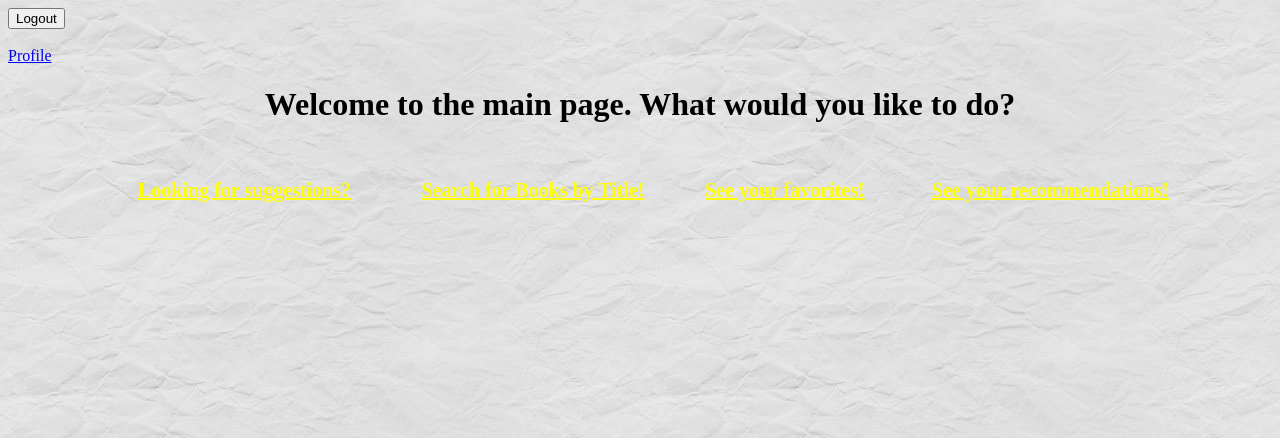
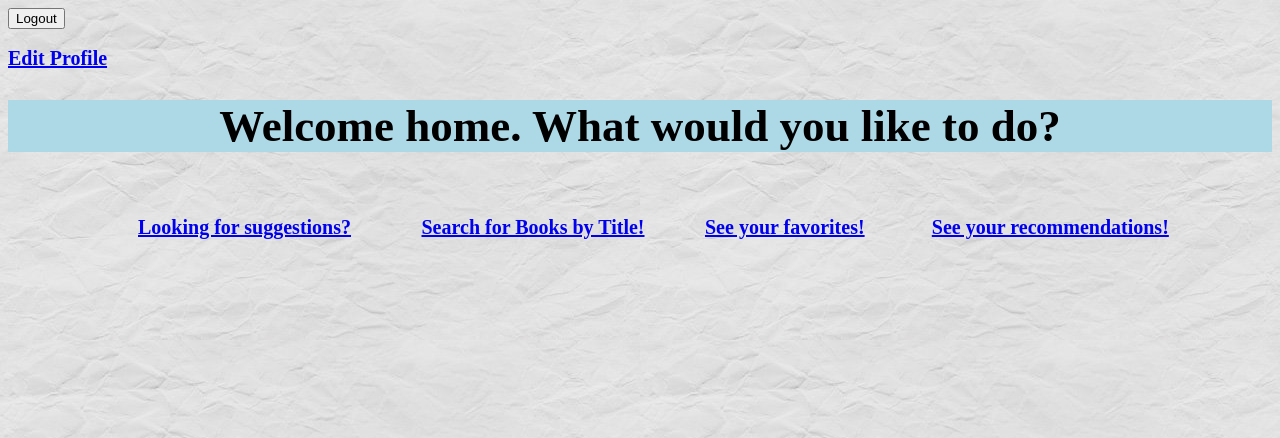
Before and after one commit to fatalvisor/CSC4350_BookBite, a Flask app: page /homepage in a window 1280 px wide. Shown: the top 438 px of the page. Run offline with Flask 2, Linux system fonts and the light colour scheme; the visitor is signed in with stand-in values (Sample User, id 1); data comes from the database, SQL or seed files in the repository; data that the repository does not hold is empty; some libraries are stand-ins or nearby versions.

Commit message:
Added additional CSS and cleaned/clarified function comments.

```diff
--- a/app.py
+++ b/app.py
@@ -59,7 +59,6 @@ bp = flask.Blueprint(
 
 db.init_app(app)
 with app.app_context():
-    # db.drop_all()
     db.create_all()
     login_manager = LoginManager()
     login_manager.login_view = "login"
@@ -130,13 +129,14 @@ def login_post():
 def logout():
     """Clears the current user's session cookies and redirects you back to the login page."""
     logout_user()
+    flask.flash("You have successfully logged out.")
     return flask.redirect(flask.url_for("login"))
 
 
 @app.route("/profile", methods=["GET", "POST"])
 @login_required
 def profile():
-    """Provides the current user with the ability to update their username, email, and password."""
+    """Provides the current user with the ability to update their username and email."""
     return_home_button = ReturnHomeButton()
     form = UserForm()
     id = current_user.id
@@ -218,7 +218,6 @@ def homepage():
         display_number=display_number,
         favorite_themes=favorite_themes,
     )
-    # return flask.render_template("homepage.html", logout_button=logout_button)
 
 
 @app.route("/suggestions", methods=["GET", "POST"])
@@ -368,7 +367,7 @@ def handle_dualsubmits_add():
 @app.route("/handle_triple_submits", methods=["POST"])
 @login_required
 def handle_triple_submits():
-    """Based on whether the user wants to explore a book or unfavorite a book, redirect to proper routes accordingly."""
+    """Based on whether the user wants to explore a book, unfavorite a book, or send a book recommendation, redirect to proper routes accordingly."""
     bookinfo_form_srecs = BookInfoFormSendRecs()
     if bookinfo_form_srecs.validate_on_submit():
         if bookinfo_form_srecs.submit_explore.data is True:
@@ -395,7 +394,7 @@ def handle_triple_submits():
 @app.route("/handle_triplesubmits_recdelete", methods=["POST"])
 @login_required
 def handle_triplesubmits_recdelete():
-    """Based on whether the user wants to explore a book or unfavorite a book, redirect to proper routes accordingly."""
+    """Based on whether the user wants to explore a book, unfavorite a book, or delete a book recommendation from another, redirect to proper routes accordingly."""
     bookinfo_form_drecs = BookInfoFormDeleteRecs()
     if bookinfo_form_drecs.validate_on_submit():
         if bookinfo_form_drecs.submit_explore.data is True:
@@ -459,7 +458,7 @@ def delete_favorite():
 @app.route("/recommendations")
 @login_required
 def recommendations():
-    """Displays the current user's favorited books on the 'recommendations' page."""
+    """Displays recommended books sent by other users to the currnent user on the 'recommendations' page."""
     return_home_button = ReturnHomeButton()
     bookinfo_form_drecs = BookInfoFormDeleteRecs()
     all_recommendations = Recommendations.query.filter_by(
@@ -497,29 +496,10 @@ def recommendations():
         )
 
 
-@app.route("/handle_dualsubmits_recommendations_delete", methods=["POST"])
-@login_required
-def handle_dualsubmits_recommendations_delete():
-    """Based on whether the user wants to explore a book or unfavorite a book, redirect to proper routes accordingly."""
-    bookinfo_form_d = BookInfoFormAdd()
-    if bookinfo_form_d.validate_on_submit():
-        if bookinfo_form_d.submit_explore.data is True:
-            return flask.redirect(
-                flask.url_for("get_book_info", isbn=bookinfo_form_d.isbn.data)
-            )
-        else:
-            return flask.redirect(
-                flask.url_for(
-                    "delete_recommendations",
-                    isbn=bookinfo_form_d.isbn.data,
-                )
-            )
-
-
 @app.route("/add_recommendations")
 @login_required
 def add_recommendations():
-    """Adds a valid book ISBN to the favorites list before redirecting the user to the original page from which a book was recommended."""
+    """Adds a valid book ISBN to another user's recommendations list before redirecting the current user to the original page from which a book was recommended."""
     isbn = flask.request.args.get("isbn")
     receiver_username = flask.request.args.get("receiver_username")
     if receiver_username == "":
@@ -559,7 +539,7 @@ def add_recommendations():
 @app.route("/delete_recommendations")
 @login_required
 def delete_recommendations():
-    """If found, removes a book from the recommendations list before returning the user back to the favorites page."""
+    """If found, removes a book from the current user's recommendations list before returning the user back to the recommendations page."""
     isbn = flask.request.args.get("isbn")
     deleted_book = Recommendations.query.filter_by(
         receiverUsername=current_user.username, bookISBN=isbn
--- a/models.py
+++ b/models.py
@@ -62,6 +62,8 @@ class LoginForm(FlaskForm):
 
 
 class UserForm(FlaskForm):
+    """Establishes the basic fields required for a form used to update a user's username and email information."""
+
     username = StringField("Username", validators=[InputRequired()])
     email = StringField("Email", validators=[InputRequired()])
 
@@ -168,7 +170,7 @@ class BookTitleForm(FlaskForm):
 class ReturnHomeButton(FlaskForm):
     """Creates a form with a single button to send the user back to the homepage when clicked."""
 
-    submit = SubmitField("Return home")
+    submit = SubmitField("Return Home")
 
 
 class LogoutButton(FlaskForm):
@@ -181,7 +183,7 @@ class LogoutButton(FlaskForm):
 # SECTION 4: DATABASE MODELS
 # =====================================================================
 class Users(db.Model, UserMixin):
-    """Defines a "Users" table in the database with three basic attributes: the user's username, email, and password."""
+    """Defines a "Users" table in the database with three basic attributes outside of id: the user's username, email, and password."""
 
     id = db.Column(db.Integer, primary_key=True)
     username = db.Column(db.String(80), nullable=False)
@@ -190,7 +192,7 @@ class Users(db.Model, UserMixin):
 
 
 class Favorites(db.Model):
-    """Defines a "Favorites" table in the database with three basic attributes: an ID, the user's email, and the ISBN of the favorited book."""
+    """Defines a "Favorites" table in the database with two basic attributes outside of ID: the user's email and the ISBN of the favorited book."""
 
     id = db.Column(db.Integer, primary_key=True)
     email = db.Column(db.String(100), nullable=False)
@@ -201,7 +203,7 @@ class Favorites(db.Model):
 
 
 class Recommendations(db.Model):
-    """Defines a "Recommendations" table in the database with three basic attributes: an ID, the user's email, and the ISBN of the favorited book."""
+    """Defines a "Recommendations" table in the database with three basic attributes outside of ID: the sender's name, receiver's name, and ISBN of the recommended book."""
 
     id = db.Column(db.Integer, primary_key=True)
     senderUsername = db.Column(db.String(80), nullable=False)
--- a/static/homepage.css
+++ b/static/homepage.css
@@ -1,5 +1,19 @@
 body {
     background-image: url(homepage_bg.jpg);
+}
+
+h1 {
+    font-size: 45px;
+    background-color: lightblue;
+}
+
+img {
+    border-radius: 10%;
+    border: 2px solid black;
+}
+
+img:hover {
+    transform: scale(1.03);
 }
 
 #primary_header {
@@ -11,8 +25,6 @@ body {
 }
 
 .options {
-
-    color: yellow;
     font-size: 20px;
 }
 
@@ -26,6 +38,7 @@ body {
 
 .center-text {
     text-align: center;
+    font-size: 20px;
 }
 
 
--- a/static/signup_login.css
+++ b/static/signup_login.css
@@ -1,5 +1,9 @@
 body {
     background-image: url(authentication_background.jpg);
+}
+
+h1 {
+    font-size: 45px;
 }
 
 .center-text {
--- a/templates/bookpage.html
+++ b/templates/bookpage.html
@@ -9,7 +9,7 @@
     <div class="center-text">
         <h1>About the book:</h1>
 
-        <b>{{book_title}}</b><br>
+        <b>{{book_title}}</b><br><br>
         <div class="center-image">
             <img src="{{book_cover}}" /><br>
         </div>
--- a/templates/favorites.html
+++ b/templates/favorites.html
@@ -11,8 +11,9 @@
         {{ return_home_button.submit }}
     </form>
 
-    <h1 class=center-text>Your Favorites:</h1>
+    <h1>Your Favorite Library:</h1>
 
+    <div class="center-text">
         <!--Flashed messages will appear here.-->
         {% with messages = get_flashed_messages() %}
         {% if messages %}
@@ -21,6 +22,7 @@
         {% endfor %}
         {% endif %}
         {% endwith %}
+    </div>
 
     {% if num_books is defined %}
     <div class="grid-column">
--- a/templates/homepage.html
+++ b/templates/homepage.html
@@ -11,10 +11,12 @@
         {{ logout_button.submit }}
     </form> <br>
 
-    <a href="{{url_for('profile')}}">Profile</a>
+    <a class="options" href="{{url_for('profile')}}"><b>Edit Profile</b></a>
     <br>
 
-    <h1 id="primary_header">Welcome to the main page. What would you like to do?</h1>
+    <h1 id="primary_header">Welcome home. What would you like to do?</h1>
+
+    <div class="center-text">
         <!--Flashed messages will appear here.-->
         {% with messages = get_flashed_messages() %}
         {% if messages %}
@@ -23,9 +25,9 @@
         {% endfor %}
         {% endif %}
         {% endwith %}
+    </div><br>
 
-    <br>
-    <p id="main_content_1">
+    <p class="main_content_1">
     <div class="options-grid">
         <a class="options" href="{{url_for('suggestions')}}"><b>Looking for suggestions?</b></a>
         <a class="options" href="{{url_for('search_by_title')}}"><b>Search for Books by Title!</b></a>
@@ -38,7 +40,7 @@
         {% if num_books != 0 %}
         {% for index in range(display_number) %}
         <div>
-            <p>Recommend based upon your favorites:</p>
+            <p>Based upon your favorites, we recommend you check out:</p>
             <p><b>Title: {{book_titles[index]}}</b></p>
             <form action="/handle_dualsubmits_add" method="POST">
                 {{ bookinfo_form_a.csrf_token }}
--- a/templates/search_by_title.html
+++ b/templates/search_by_title.html
@@ -12,7 +12,7 @@
     </form>
 
     <div class="center-text">
-        <h1>Provide the title! Suggestions will be Provided:</h1>
+        <h1>Provide the Title! Key Suggestions will be Provided:</h1>
 
         <!--Flashed messages will appear here.-->
         {% with messages = get_flashed_messages() %}
@@ -21,7 +21,7 @@
         <b>{{message}}</b>
         {% endfor %}
         {% endif %}
-        {% endwith %}
+        {% endwith %}<br>
 
         <div class="center-image">
             <form method="POST" action="/handle_title_selection">
--- a/templates/suggestions.html
+++ b/templates/suggestions.html
@@ -12,7 +12,7 @@
         {{ return_home_button.submit }}
     </form>
     <div class="center-text">
-        <h1>Provide the Theme, Suggestions will be Provided:</h1>
+        <h1>Provide the Theme! Be Offered Choice Picks:</h1>
 
         <!--Flashed messages will appear here.-->
         {% with messages = get_flashed_messages() %}
```
Also changed, not shown: penguin.py (+4 -4 lines), static/book_search_by_title.css (+16 -1 lines), static/book_suggestions.css (+16 -1 lines), static/bookpage.css (+16 -2 lines), static/favorites.css (+17 -4 lines), static/profile.css (+7 -1 lines), static/recommendations.css (+17 -1 lines), templates/profile.html (+9 -10 lines), templates/recommendations.html (+6 -4 lines), static/sidepage_bg.jpg (added). Lines whose indentation alone changed are shown as unchanged.
